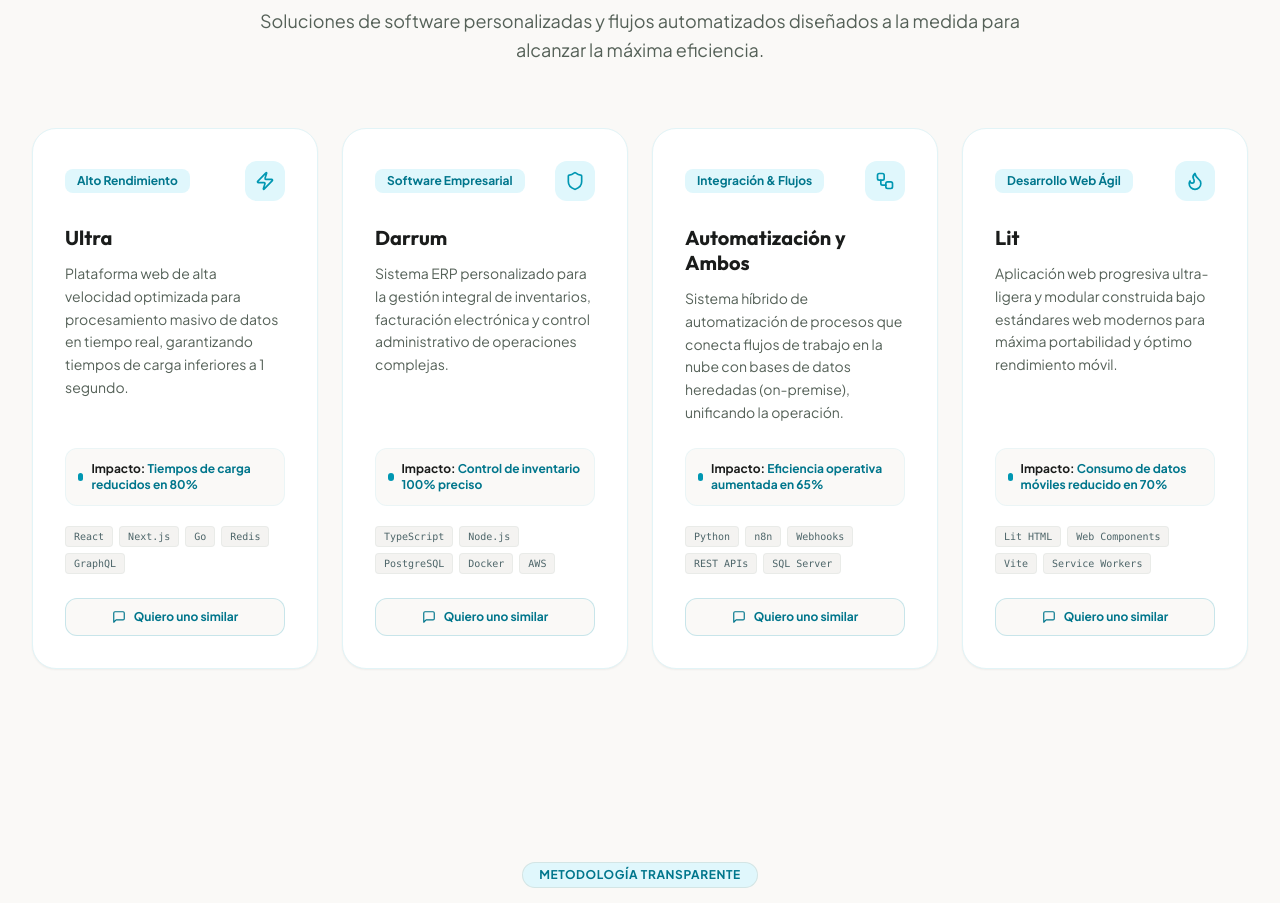
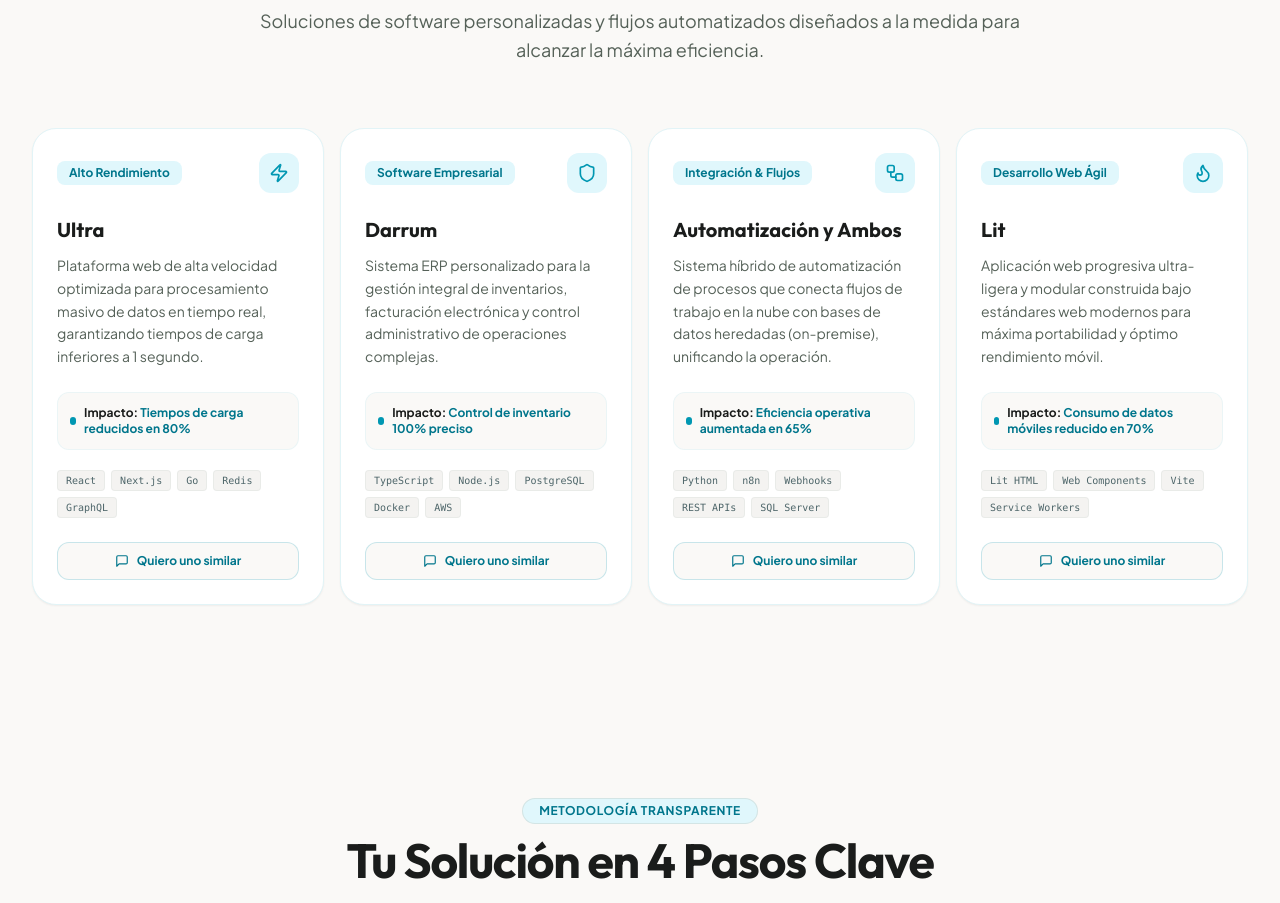
Before and after one commit to Alvarog0218/solucionarte, a React (Vite) app: page / in a window 1280 px wide. Shown: the part 3920-4823 px from the top of the page. Built offline with nearby package versions, Linux system fonts and the light colour scheme.

Commit message:
Layout: Forzar una sola fila horizontal estricta (grid-cols-4) para el portafolio

```diff
--- a/src/components/Portfolio.jsx
+++ b/src/components/Portfolio.jsx
@@ -54,14 +54,14 @@ export default function Portfolio({ onOpenWhatsApp }) {
           </p>
         </div>
 
-        {/* 4-Project Row (Single Line) */}
-        <div className="flex flex-row overflow-x-auto pb-6 lg:pb-0 lg:overflow-x-visible gap-6 lg:grid lg:grid-cols-4 scrollbar-thin">
+        {/* 4-Project Row (Strict Single Line) */}
+        <div className="grid grid-cols-4 gap-4 w-full">
           {projects.map((project, index) => {
             const IconComponent = project.icon;
             return (
               <div
                 key={index}
-                className="bg-white rounded-3xl border border-[#e2f4f7] hover:border-[#0097b2]/40 p-6 md:p-8 hover-lift shadow-xs hover:shadow-xl transition-all duration-300 flex flex-col justify-between shrink-0 w-[290px] sm:w-[320px] lg:w-auto"
+                className="bg-white rounded-2xl md:rounded-3xl border border-[#e2f4f7] hover:border-[#0097b2]/40 p-4 md:p-6 hover-lift shadow-xs hover:shadow-xl transition-all duration-300 flex flex-col justify-between w-full"
               >
                 <div>
                   {/* Category and Icon */}
```
